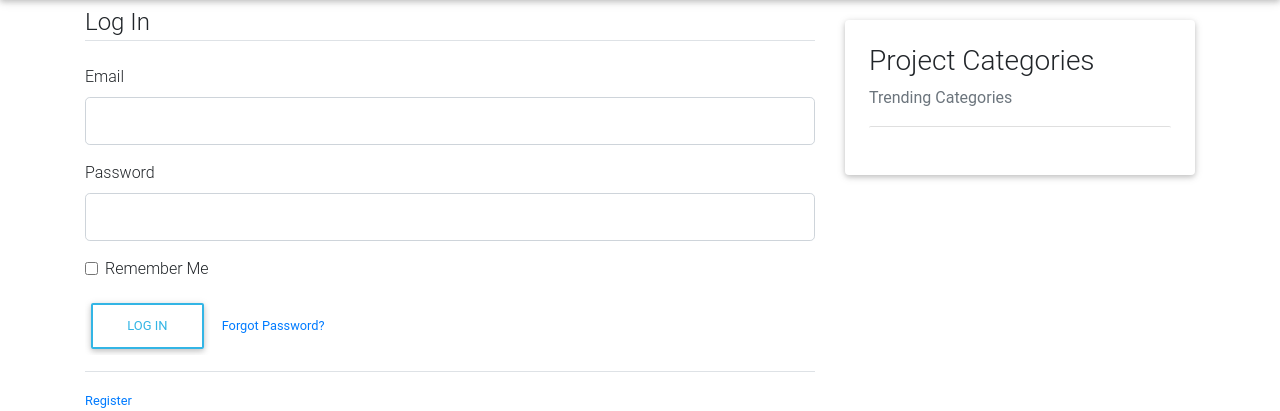
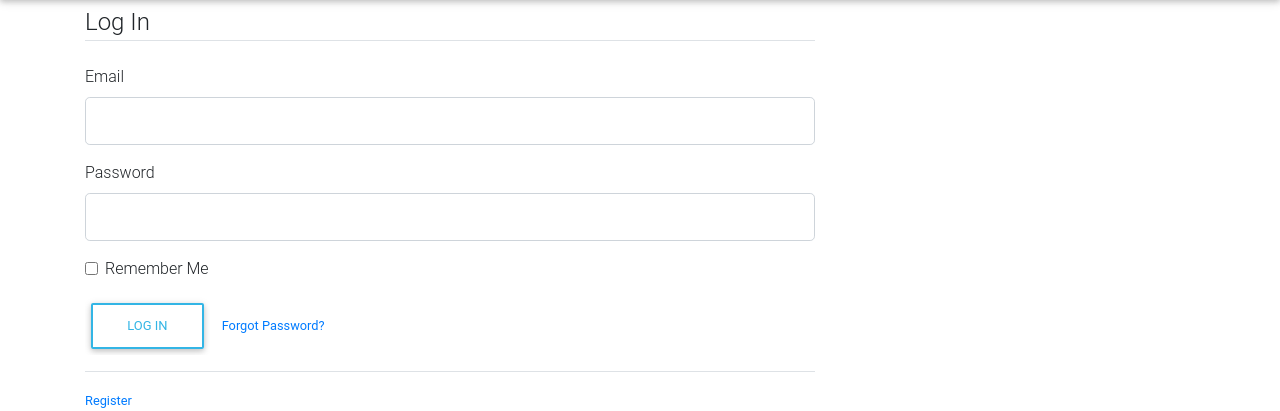
Before and after one commit to Drongo-1/flask-week4, a Flask app: page /login in a window 1280 px wide. Shown: the part 56-467 px from the top of the page. Run offline with Flask 2, Linux system fonts and the light colour scheme; some libraries are stand-ins or nearby versions.

Commit message:
edited files

```diff
--- a/app/templates/layout.html
+++ b/app/templates/layout.html
@@ -45,19 +45,7 @@
         {% endfor %} {% endif %} {% endwith %} {% block content %}{% endblock
         content %}
       </div>
-      <div class="col-md-4 mt-3">
-        <div class="content-section card p-4">
-          <h3>Project Categories</h3>
-          <p class="text-muted">Trending Categories</p>
 
-          <ul class="list-group list-group-flush">
-            <li class="list-group-item"><a href="">                <span
-              class="txt-rotate"
-              data-period="2000"
-              data-rotate='[ "Business", "Technology.", "Startups.", "Farming.", "Resource handling" ]'></span>
-            </li></a></li>
-          </ul>
-        </div>
       </div>
     </div>
   </main>
```
